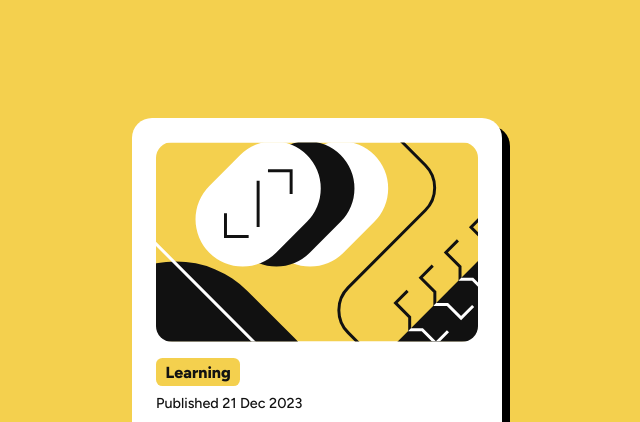
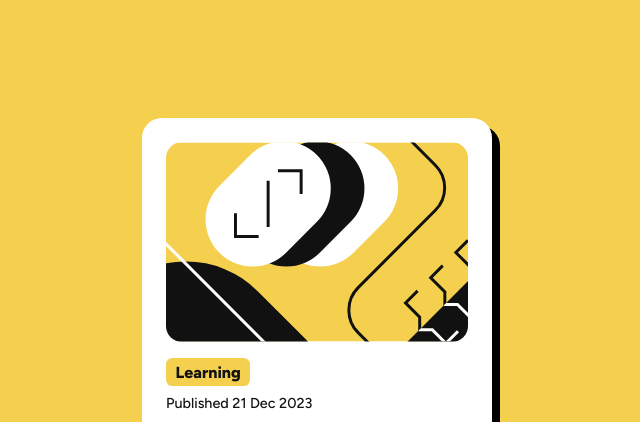
Before and after one commit to CoiferousYogi/FrontendMentor-3, a plain HTML site: page index.html in a window 1280 px wide. Shown: the top 422 px of the page, without its empty margins (323-963 px from the left). Drawn offline with Linux system fonts and the light colour scheme.

Commit message:
Update index.html

```diff
--- a/index.html
+++ b/index.html
@@ -52,7 +52,7 @@
         padding: 1.5rem;
         border: 1px solid var(--gray-950);
         border-radius: 20px;
-        max-width: 370px;
+        max-width: 350px;
         box-shadow: 8px 8px 0px hsl(0, 0%, 0%);
         display: flex;
         flex-direction: column;
```
